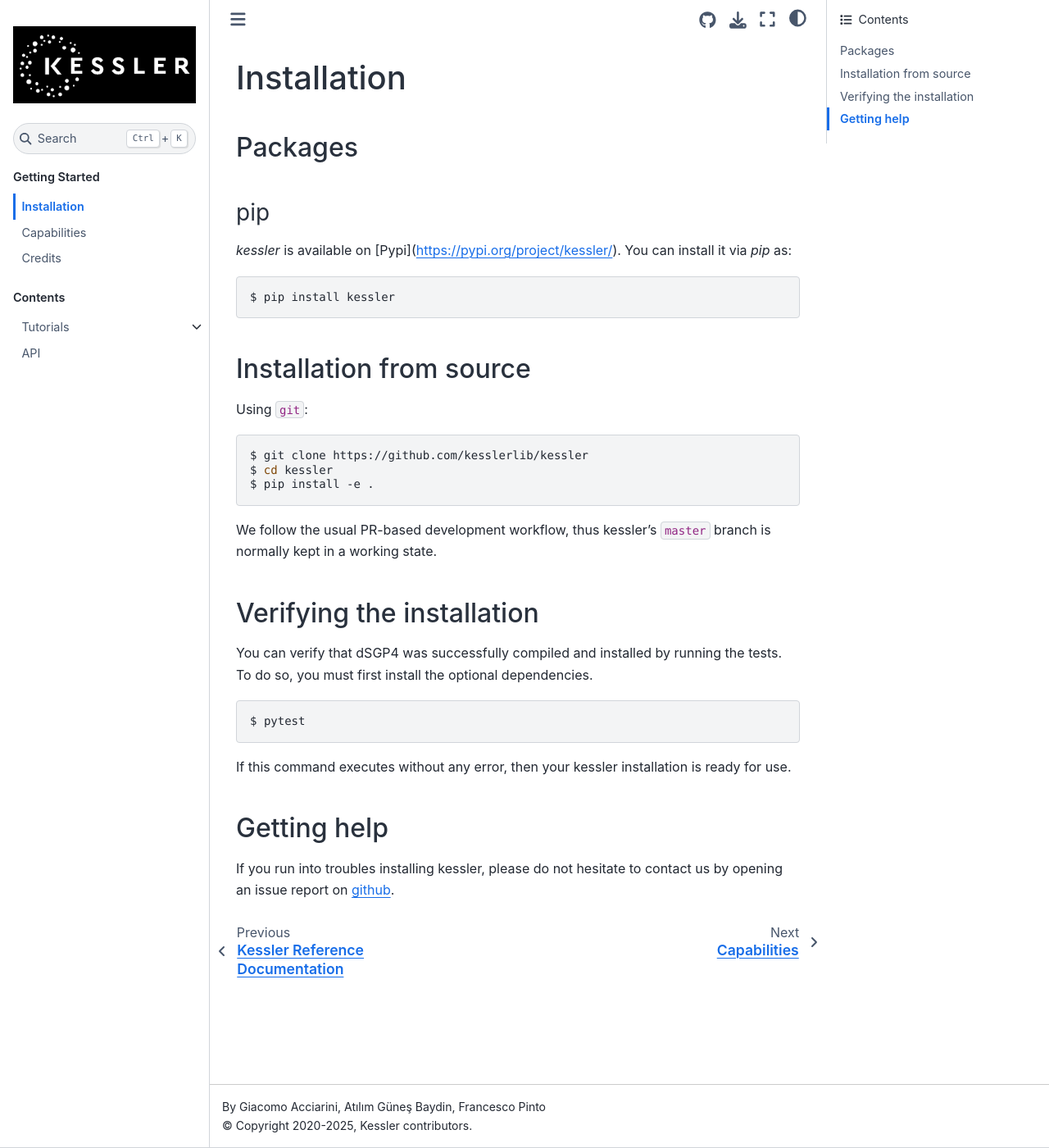
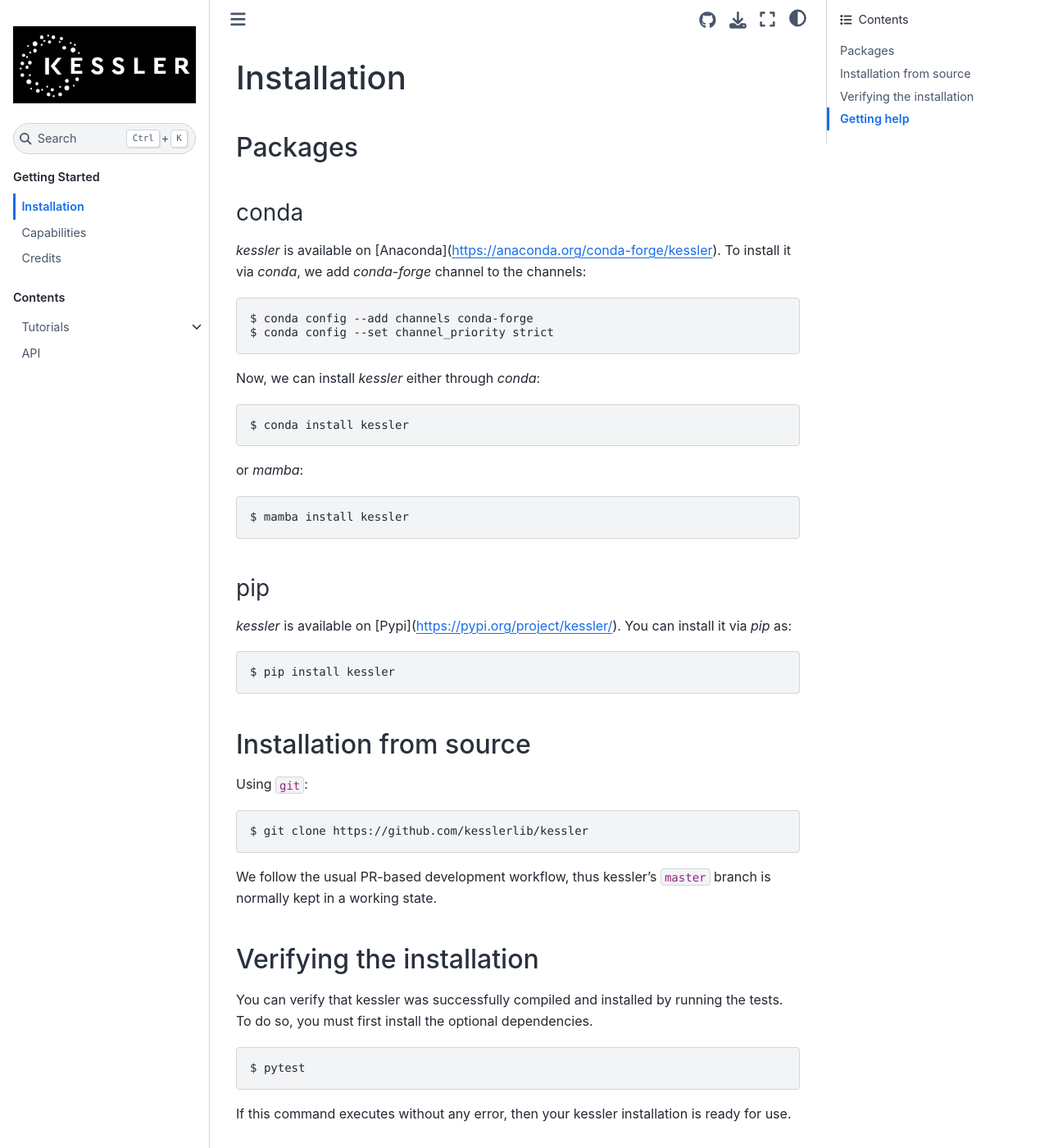
Before and after one commit to kesslerlib/kessler, a Sphinx documentation site: the page built from docs/install.rst, in a window 1280 px wide and 1400 px high. Shown: the whole window at 82% size. Built offline with Sphinx 7.4.7 and the Sphinx Book theme 1.1.4, drawn with Linux system fonts in a browser that asks for light colours; some of the changed text lies outside the part shown.

Commit message:
update docs

```diff
--- a/docs/conf.py
+++ b/docs/conf.py
@@ -12,7 +12,7 @@
 #
 project = 'kessler'
 copyright = "2020-2025, Kessler contributors"
-author = 'Giacomo Acciarini, Atılım Güneş Baydin, Francesco Pinto'
+author = 'Giacomo Acciarini, Atılım Güneş Baydin'
 
 
 # The full version, including alpha/beta/rc tags
--- a/docs/install.rst
+++ b/docs/install.rst
@@ -6,6 +6,30 @@ Installation
 
 Packages
 --------
+
+conda
+^^^^^
+
+`kessler` is available on [Anaconda](https://anaconda.org/conda-forge/kessler).
+To install it via `conda`, we add `conda-forge` channel to the channels:
+
+.. code-block:: console
+
+   $ conda config --add channels conda-forge
+   $ conda config --set channel_priority strict
+
+Now, we can install `kessler` either through `conda`:
+
+.. code-block:: console
+
+   $ conda install kessler
+
+or `mamba`:
+
+.. code-block:: console
+
+   $ mamba install kessler
+
 
 
 pip
@@ -26,8 +50,6 @@ Using ``git``:
 .. code-block:: console
 
    $ git clone https://github.com/kesslerlib/kessler
-   $ cd kessler
-   $ pip install -e .
 
 We follow the usual PR-based development workflow, thus kessler's ``master``
 branch is normally kept in a working state.
@@ -35,7 +57,7 @@ branch is normally kept in a working state.
 Verifying the installation
 --------------------------
 
-You can verify that dSGP4 was successfully compiled and
+You can verify that kessler was successfully compiled and
 installed by running the tests. To do so, you must first install the
 optional dependencies.
 
@@ -49,5 +71,5 @@ your kessler installation is ready for use.
 Getting help
 ------------
 
-If you run into troubles installing kessler, please do not hesitate
+If you run into troubles installing `kessler`, please do not hesitate
 to contact us by opening an issue report on `github <https://github.com/kesslerlib/kessler/issues>`__.
```
Also changed, not shown: README.md (+3 -0 lines), docs/capabilities.ipynb, docs/credits.ipynb.
